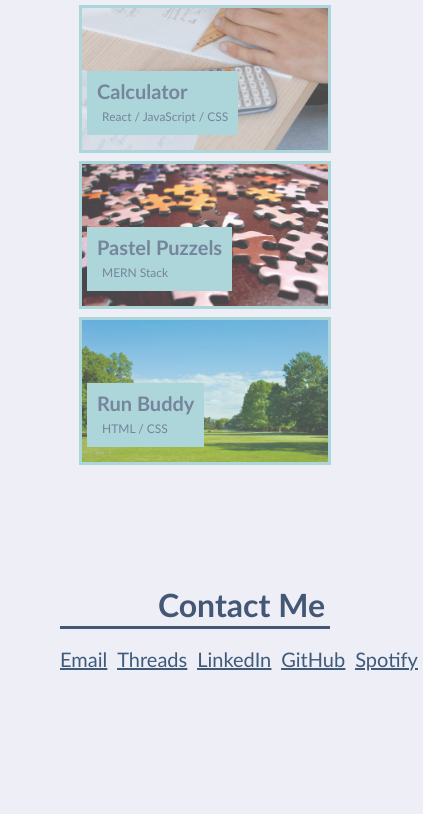
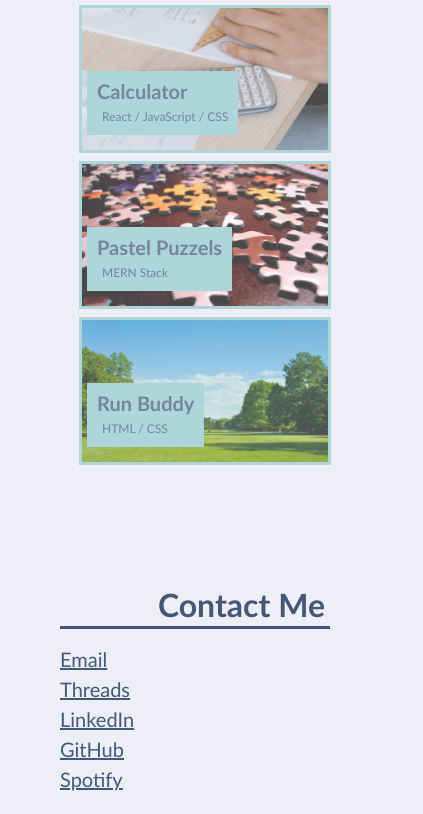
Before and after one commit to Deannem1/AboutMe, a plain HTML site: page index.html in a window 390 px wide. Shown: the part 1620-2434 px from the top of the page, 423 px wide, since content can reach past the window. Before the commit the page ends 2314 px from the top, so only its background shows below. Drawn offline with Linux system fonts and the light colour scheme.

Commit message:
contact me responsive

```diff
--- a/CSS/style.css
+++ b/CSS/style.css
@@ -289,6 +289,10 @@ footer {
         flex: 100%;
         height: 20%;
     }
+    .nav-bottom ul {
+        flex-direction: column;
+    }
+
     .nav-bottom li {
         padding: 5px;
     }
```
